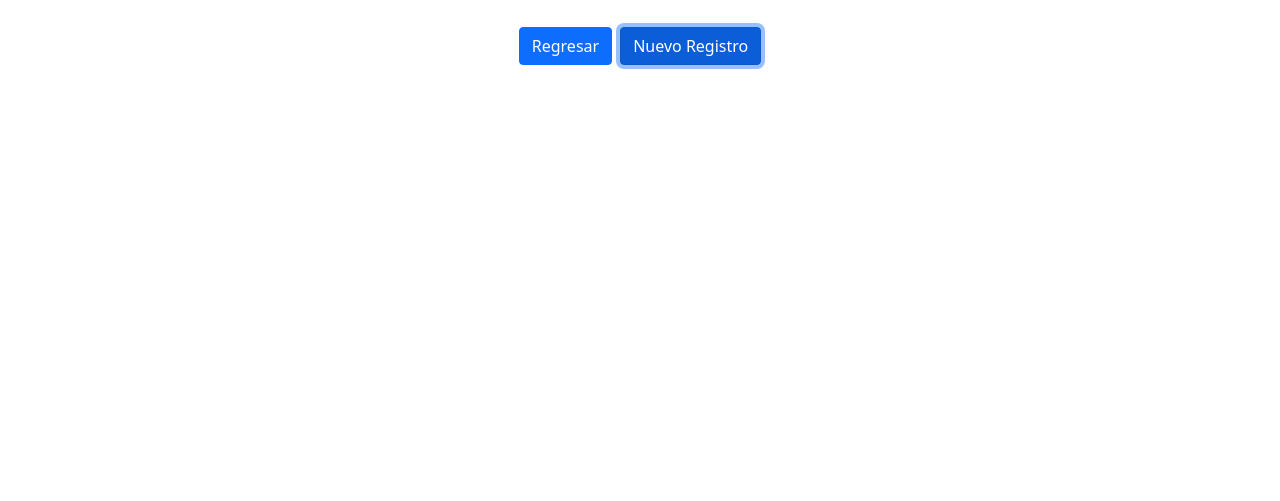
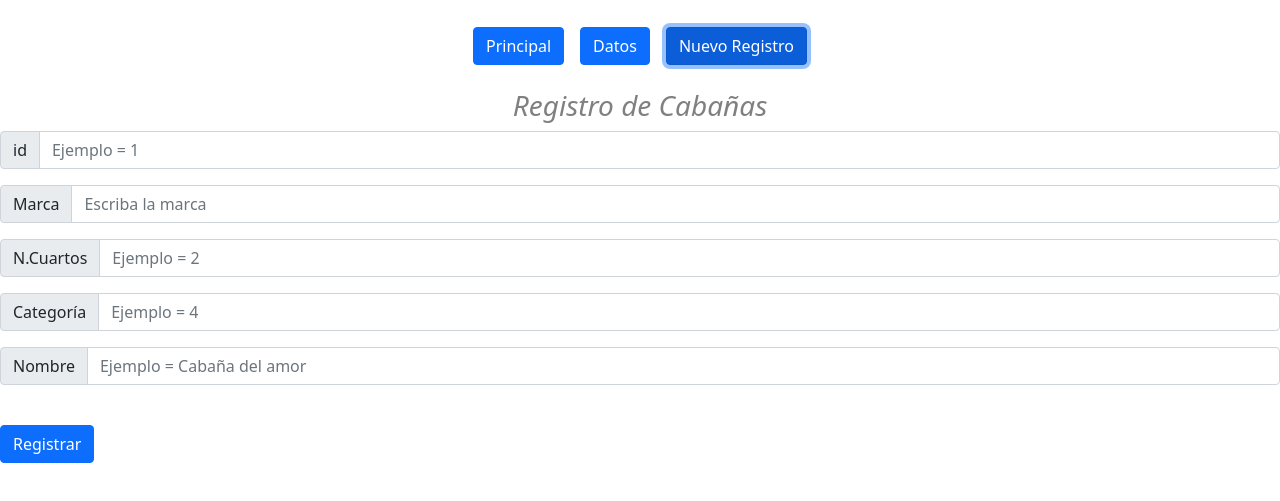
Before and after one commit to Edil-Jr/Ciclo3-reto2, a plain HTML site: page listaCabana.html in a window 1280 px wide. Both pictures are taken after a click on the button "Nuevo Registro". Shown: the part 53-554 px from the top of the page. Drawn offline with nearby package versions, Linux system fonts and the light colour scheme; no server answers.

Commit message:
Adicion de formulario para registro de nueva cabaña
Por el momento tiene un error en el importe de la información con el servidor

```diff
--- a/js/funcionescabana.js
+++ b/js/funcionescabana.js
@@ -1,24 +1,26 @@
 //creacion funcion lectura datos
 $(document).ready(function () {
-    adquirirdatos();
+    adquirirDatos();
 });
 
-function adquirirdatos(){
+function adquirirDatos(){
+    $("#registronuevo").hide();
     $.ajax({
         url: "https://g6b8ff7bc67d349-db202109302119.adb.sa-santiago-1.oraclecloudapps.com/ords/admin/cabin/cabin",
         type: 'GET',
         dataType: 'JSON',
         success: function(answers){
             console.log(answers);
-            desplieguedatos(answers.items);
+            despliegueDatos(answers.items);
         },
         error: function(xhr,status){
-            window.alert("No se logró actualizar la tabla");
+            alert("No se logró actualizar la tabla");
         }
     })
 }
 
-function desplieguedatos(items){
+function despliegueDatos(items){
+    const identificador = [];
     let tablaDatos =`<table class="table table-dark table-striped">
                         <thead>
                         <tr>
@@ -36,8 +38,44 @@ function desplieguedatos(items){
         tablaDatos+="<td>"+items[i].rooms+"</td>";
         tablaDatos+="<td>"+items[i].category_id+"</td>";
         tablaDatos+="<td>"+items[i].name+"</td>";
+        tablaDatos+=`<td><button class="btn btn-primary" type="button">Editar</button>
+        <button class="btn btn-primary" type="button">Borrar</button>
+        </td>`;
         tablaDatos+="</tr>";
     }
     tablaDatos+="<tbody></table>";
     $("#listadatos").html(tablaDatos);
+    $("#listadatos").show(200);
 }
+
+function pagnuevoRegistro(){
+    $("#listadatos").hide();
+    $("#registronuevo").show(500);
+}
+
+function agregarRegistro(){
+    let dataj = {id:$("#idcabana").val(),
+    brand:$("#brandcabana").val(),
+    rooms:$("#roomscabana").val(),
+    category_id:$("#categorycabana").val(),
+    name:$("#namecabana").val()};
+    if(dataj.id=="" || dataj.brand=="" || dataj.rooms=="" || dataj.category_id=="" || dataj.name==""){
+        alert("Ingrese valores en todos los campos");
+    }
+    else{
+        let datatoSend = JSON.stringify(dataj);
+        $.ajax({
+        url: "https://g6b8ff7bc67d349-db202109302119.adb.sa-santiago-1.oraclecloudapps.com/ords/admin/cabin/cabin",
+        type: 'POST',
+        data: datatoSend,
+        dataType: 'JSON',
+        success: function(answers){
+            console.log(answers);
+            alert("Información cargada con exito");
+        },
+        error: function(xhr,status){
+            alert("No se logró cargar la información");
+        }
+        })
+    }
+}
--- a/listaCabana.html
+++ b/listaCabana.html
@@ -17,11 +17,41 @@
         <h1 class="text-center fst-italic" style="color: grey;">Cabañas</h1>
     </div>
     <br>
-    <div class="d-grid gap-2 d-md-flex justify-content-md-center" >
-        <a class="btn btn-primary" href="index.html">Regresar</a>
-        <button class="btn btn-primary" type="button">Nuevo Registro</button>
+    <div class="d-grid gap-3 d-md-flex justify-content-md-center" >
+        <a class="btn btn-primary" href="index.html">Principal</a>
+        <button class="btn btn-primary" type="button" onclick="adquirirDatos();">Datos</button>
+        <button class="btn btn-primary" type="button" onclick="pagnuevoRegistro();">Nuevo Registro</button>
     </div>
     <br>
     <div id="listadatos"></div>
+    <div id="registronuevo">
+        <h3 class="text-center fst-italic" style="color: grey;">Registro de Cabañas</h3>
+        <div class="input-group mb-3">
+            <span class="input-group-text" id="basic-addon1">id</span>
+            <input id="idcabana" type="text" class="form-control" placeholder="Ejemplo = 1" aria-label="Username" aria-describedby="basic-addon1">
+          </div>
+
+          <div class="input-group mb-3">
+            <span class="input-group-text" id="basic-addon2">Marca</span>
+            <input id="brandcabana" type="text" class="form-control" placeholder="Escriba la marca" aria-label="Recipient's username" aria-describedby="basic-addon2">
+          </div>
+
+          <div class="input-group mb-3">
+            <span class="input-group-text" id="basic-addon2">N.Cuartos</span>
+            <input id="roomscabana" type="text" class="form-control" placeholder="Ejemplo = 2" aria-label="Recipient's username" aria-describedby="basic-addon2">
+          </div>
+
+          <div class="input-group mb-3">
+            <span class="input-group-text" id="basic-addon2">Categoría</span>
+            <input id="categorycabana" type="text" class="form-control" placeholder="Ejemplo = 4" aria-label="Recipient's username" aria-describedby="basic-addon2">
+          </div>
+
+          <div class="input-group mb-3">
+            <span class="input-group-text" id="basic-addon2">Nombre</span>
+            <input id="namecabana" type="text" class="form-control" placeholder="Ejemplo = Cabaña del amor" aria-label="Recipient's username" aria-describedby="basic-addon2">
+          </div>
+          <br>
+            <button class="btn btn-primary" type="button" onclick="agregarRegistro();">Registrar</button>
+        </div>
 </body>
 </html>
```
